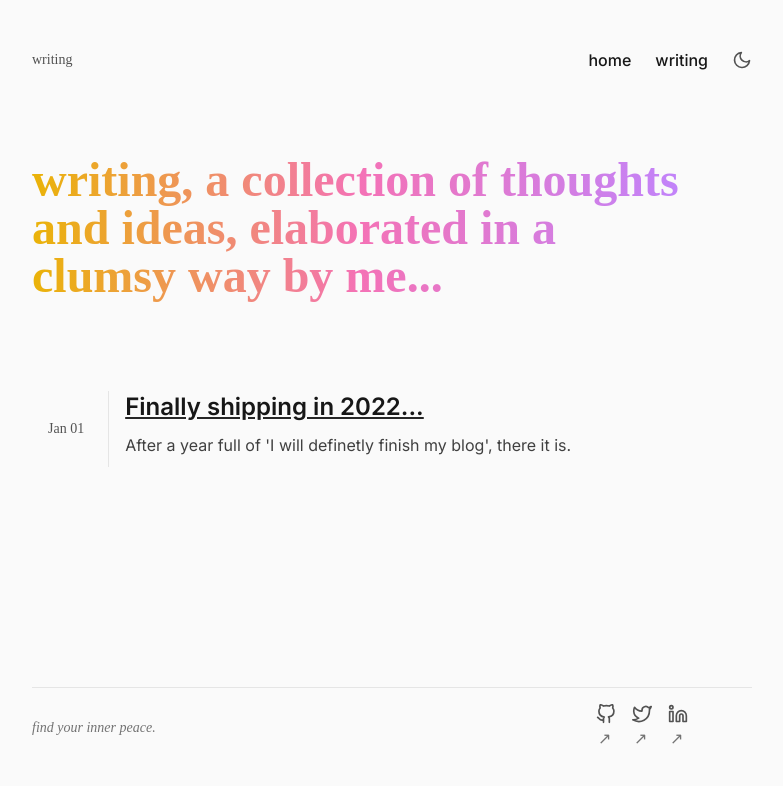
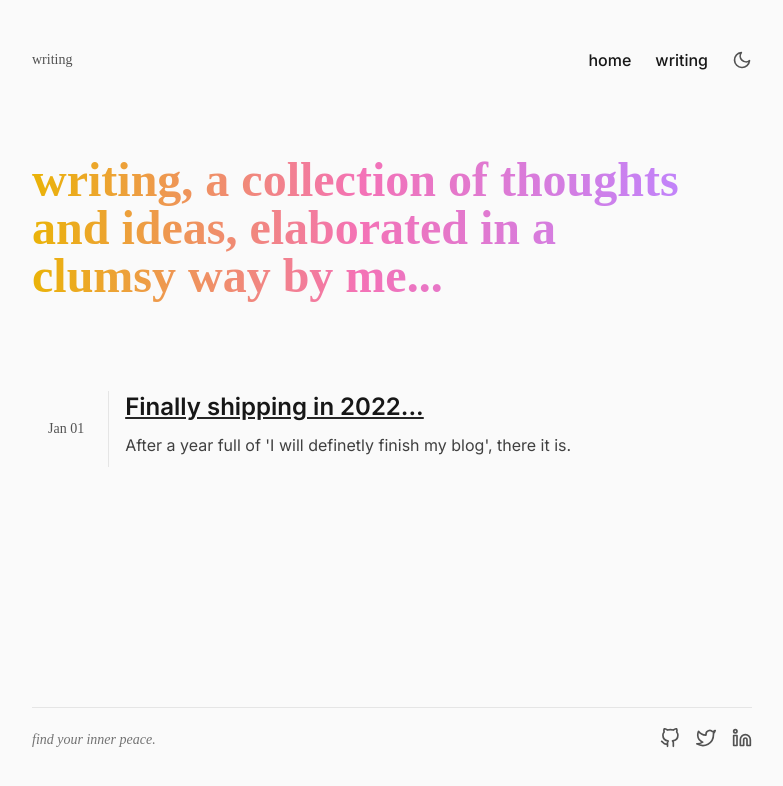
Before and after one commit to mariusflorescu/mariusflorescu.io, a Next.js app: page /writing in a window 1280 px wide. Shown: the top 786 px of the page, without its empty margins (248-1031 px from the left). Built offline with nearby package versions, Linux system fonts and the light colour scheme; a web font is replaced by a local one.

Commit message:
stupid but it works

```diff
--- a/components/Footer/index.tsx
+++ b/components/Footer/index.tsx
@@ -4,10 +4,12 @@ const Footer = () => {
   return (
     <div className="py-6">
       <hr className="border-t border-neutral-200 dark:border-neutral-700 my-4" />
-      <div className="w-full flex justify-between items-center prose prose-neutral dark:prose-invert">
-        <em className="text-neutral-500 dark:text-neutral-400 text-sm">
-          find your inner peace.
-        </em>
+      <div className="w-full flex justify-between items-center">
+        <div className="prose prose-neutral dark:prose-invert">
+          <em className="text-neutral-500 dark:text-neutral-400 text-sm">
+            find your inner peace.
+          </em>
+        </div>
         <div className="flex space-x-4">
           <a
             href="https://github.com/mariusflorescu"
```
